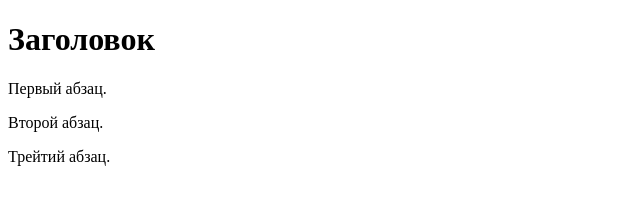
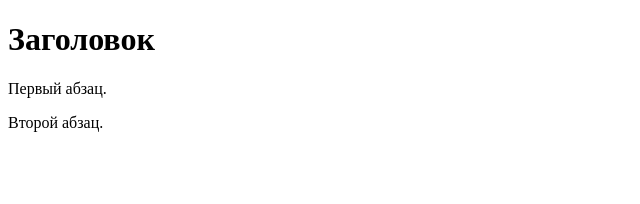
Before and after one commit to MeshCode77/WpfProject, a plain HTML site: page index.html in a window 1280 px wide. Shown: the whole page, without its empty margins (0-640 px from the left). Drawn offline with Linux system fonts and the light colour scheme.

Commit message:
Revert "Добавлен третий абзац"
This reverts commit 9e43f6c8ee4e7bf28481033fcb049d7e15ca870d.

```diff
--- a/index.html
+++ b/index.html
@@ -9,6 +9,5 @@
   <!-- Комментарий -->
   <p>Первый абзац.</p>
   <p>Второй абзац.</p>
-  <p>Трейтий абзац.</p>
  </body>
 </html>
```
